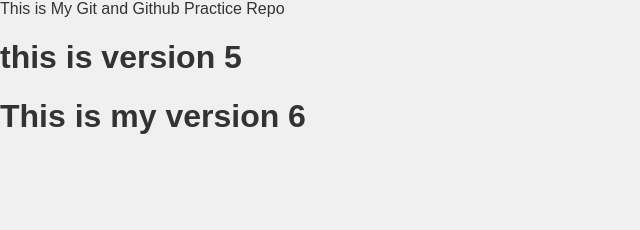
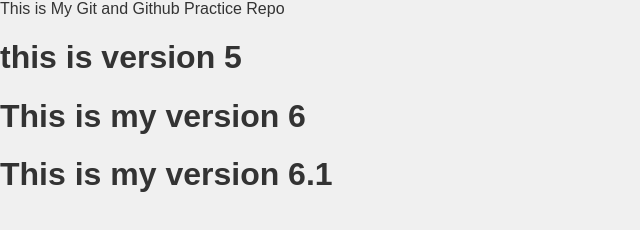
Before and after one commit to Miteshvaid/Git-Repo, a plain HTML site: page index.html in a window 1280 px wide. Shown: the whole page, without its empty margins (0-640 px from the left). Drawn offline with Linux system fonts and the light colour scheme.

Commit message:
version 6.1

```diff
--- a/index.html
+++ b/index.html
@@ -10,5 +10,6 @@
     This is My Git and Github Practice Repo
     <h1>this is version 5</h1>
     <h1>This is my version 6</h1>
+    <h1>This is my version 6.1</h1>
   </body>
 </html>
```
